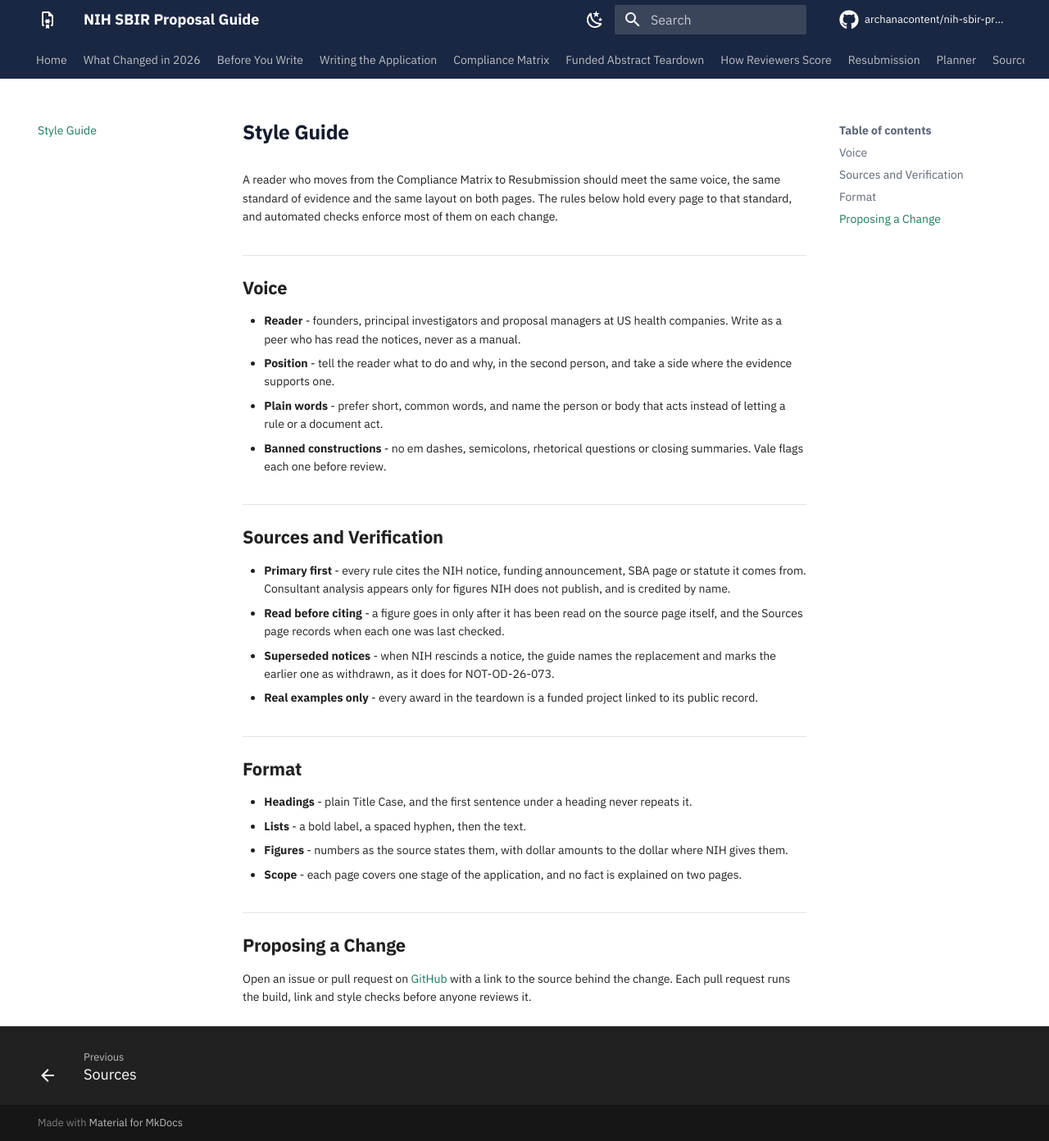
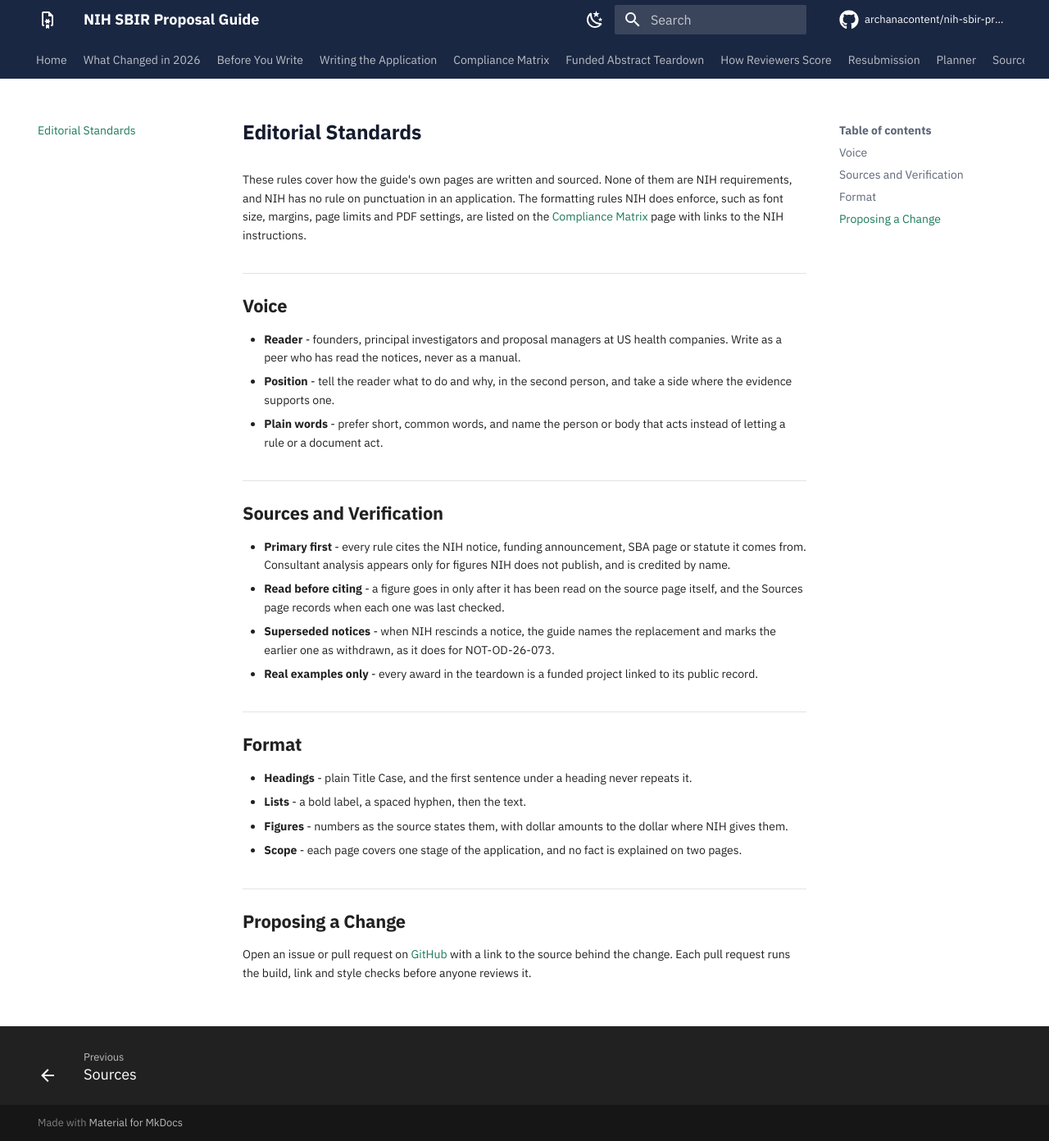
Before and after one commit to archanacontent/nih-sbir-proposal-guide, an MkDocs documentation site: the page built from docs/editorial-standards.md, in a window 1280 px wide and 1392 px high. Shown: the whole window at 82% size. Built offline with MkDocs 1.6.1 and Material for MkDocs 9.7.7, drawn with Linux system fonts in a browser that asks for light colours; comment, search, counter and statistics services are not loaded.

Commit message:
Rename Style Guide to Editorial Standards and clarify it is not NIH guidance

```diff
--- a/docs/style-guide.md
+++ b/docs/editorial-standards.md
@@ -1,13 +1,12 @@
-# Style Guide
+# Editorial Standards
 
-A reader who moves from the Compliance Matrix to Resubmission should meet the same voice, the same standard of evidence and the same layout on both pages. The rules below hold every page to that standard, and automated checks enforce most of them on each change.
+These rules cover how the guide's own pages are written and sourced. None of them are NIH requirements, and NIH has no rule on punctuation in an application. The formatting rules NIH does enforce, such as font size, margins, page limits and PDF settings, are listed on the [Compliance Matrix](compliance-matrix.md) page with links to the NIH instructions.
 
 ## Voice
 
 - **Reader** - founders, principal investigators and proposal managers at US health companies. Write as a peer who has read the notices, never as a manual.
 - **Position** - tell the reader what to do and why, in the second person, and take a side where the evidence supports one.
 - **Plain words** - prefer short, common words, and name the person or body that acts instead of letting a rule or a document act.
-- **Banned constructions** - no em dashes, semicolons, rhetorical questions or closing summaries. Vale flags each one before review.
 
 ## Sources and Verification
 
--- a/mkdocs.yml
+++ b/mkdocs.yml
@@ -55,7 +55,7 @@ nav:
   - Resubmission: resubmission.md
   - Planner: application-planner.md
   - Sources: sources.md
-  - Style Guide: style-guide.md
+  - Editorial Standards: editorial-standards.md
 
 markdown_extensions:
   - admonition
```
